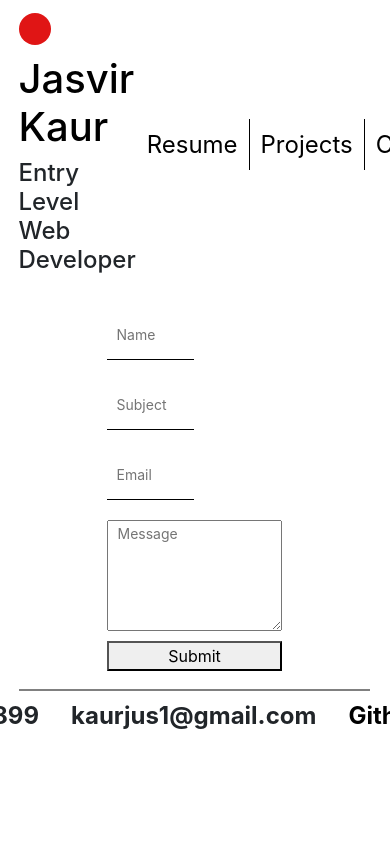
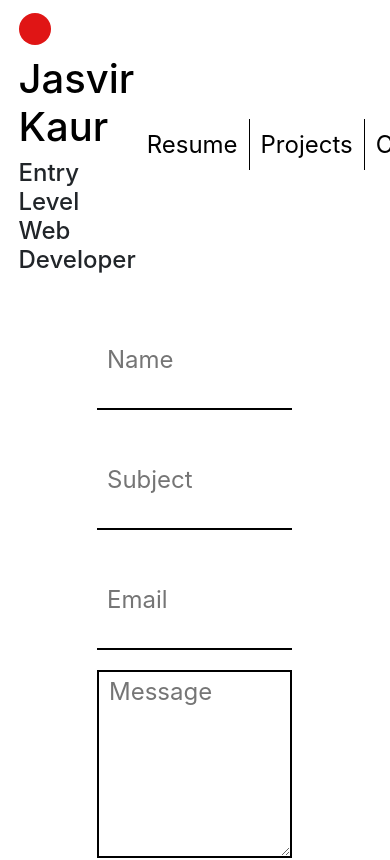
Before and after one commit to JK1320/personal-profile-jk, a React (Create React App) app: page /contact in a window 390 px wide. Shown: the top 860 px of the page. Built offline with nearby package versions, Linux system fonts and the light colour scheme.

Commit message:
added media query

```diff
--- a/src/styleSheets/Contact.css
+++ b/src/styleSheets/Contact.css
@@ -42,3 +42,27 @@ textarea {
     background: white;
     color: black;
 }
+
+@media screen and (max-width: 820px) {
+.contact-form {
+        height: 80vh;
+        width: 50vw;
+    }
+
+input {
+    width: 100%;
+    height: 100px;
+    border: none;
+    border-bottom: 2px solid black;
+    font-size: 24px;
+}
+textarea {
+    font-size: 24px;
+    border: 2px solid black;
+}
+.btn {
+    width: 50%;
+    font-size: 1.8rem;
+    font-weight: 900;
+}
+}
```
